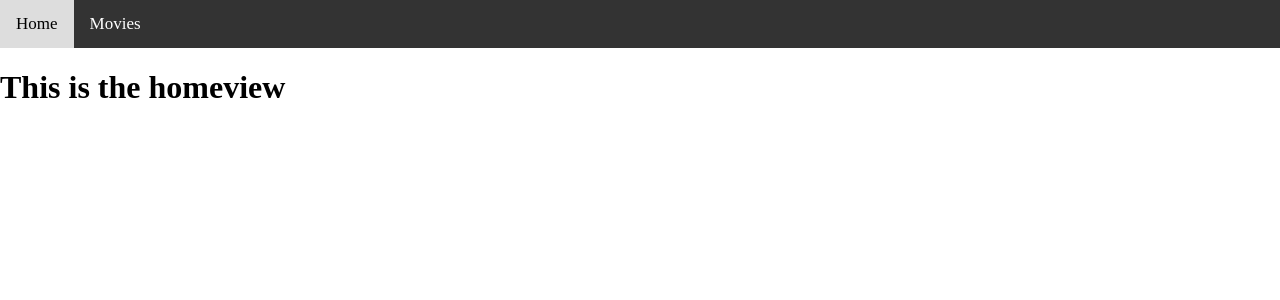
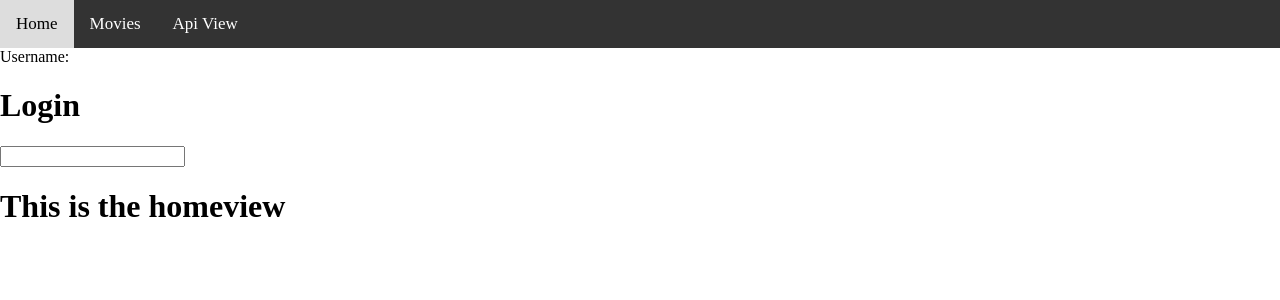
Before and after one commit to Richardzejak/codealongreact, a React (Create React App) app: page /home in a window 1280 px wide. Shown: the top 300 px of the page. Built offline with nearby package versions, Linux system fonts and the light colour scheme.

Commit message:
usecontext

```diff
--- a/package.json
+++ b/package.json
@@ -6,6 +6,7 @@
     "@testing-library/jest-dom": "^5.15.0",
     "@testing-library/react": "^11.2.7",
     "@testing-library/user-event": "^12.8.3",
+    "axios": "^0.24.0",
     "react": "^17.0.2",
     "react-dom": "^17.0.2",
     "react-router-dom": "^6.0.2",
--- a/src/App.js
+++ b/src/App.js
@@ -1,14 +1,17 @@
 import { Routes } from "./routes/Routes"
 import { Navigation } from "./components/Navigation"
 import { GlobalStyles } from "./shared/styles/GlobalStyles"
+import { UserProvider } from "./shared/provider/UserProvider"
 
 export const App = () => {
   return (
     <div>
-      <GlobalStyles />
-      <Routes>
-        <Navigation />
-      </Routes>
+      <UserProvider>
+        <GlobalStyles />
+        <Routes>
+          <Navigation />
+        </Routes>
+      </UserProvider>
     </div>
   )
 }
--- a/src/components/Navigation.jsx
+++ b/src/components/Navigation.jsx
@@ -11,6 +11,8 @@ export const Navigation = () => {
                 <NavI to="/home">Home</NavI>
 
                 <NavI to="/movies">Movies</NavI>
+
+                <NavI to="/DisplayDataView">Api View</NavI>
             </Nav>
         </div >
     )
--- a/src/routes/Routes.jsx
+++ b/src/routes/Routes.jsx
@@ -1,17 +1,25 @@
-import { BrowserRouter, Routes as Switch, Route } from "react-router-dom"
+import { useContext } from 'react'
+import { UserContext } from '../shared/provider/UserProvider'
+import { BrowserRouter, Routes as Switch, Route, Navigate } from "react-router-dom"
 import { HomeView } from "../views/home/HomeView"
 import { MoviesView } from '../views/movies/MoviesView'
+import { DisplayDataView } from "../views/displaydata/DisplayDataView"
 import RoutingPath from "./RoutingPath"
 
 
 export const Routes = ({ children }) => {
+    const [authenticatedUser, setAuthenticatedUser] = useContext(UserContext)
+
     return (
         <BrowserRouter>
             {children}
+            <span>Username: {authenticatedUser}</span>
             <Switch>
+                <Route path={'/'} element={<Navigate to="/home" />} />
                 <Route path={RoutingPath.homeView} element={<HomeView />} />
                 <Route path={RoutingPath.moviesView} element={<MoviesView />} />
+                <Route path={RoutingPath.displayDataView} element={<DisplayDataView />} />
             </Switch>
-        </BrowserRouter>
+        </BrowserRouter >
     )
 }
--- a/src/routes/RoutingPath.js
+++ b/src/routes/RoutingPath.js
@@ -1,7 +1,9 @@
 const homeView = '/home'
 const moviesView = '/movies'
+const displayDataView = '/displayDataView'
 
 export default {
     homeView,
-    moviesView
+    moviesView,
+    displayDataView
 }
--- /dev/null
+++ b/src/shared/api/PokemonAPI.js
@@ -0,0 +1,7 @@
+import Axios from 'axios'
+
+const PokemonAPI = Axios.create({
+    baseURL: 'https://pokeapi.co/api/v2/'
+})
+
+export default PokemonAPI
--- /dev/null
+++ b/src/shared/api/service/PokemonAPIService.js
@@ -0,0 +1,9 @@
+import http from '../PokemonAPI'
+
+const searchPokemon = (search) => {
+    return http.get(`/pokemon/${search}`)
+}
+
+export default {
+    searchPokemon
+}
--- /dev/null
+++ b/src/shared/provider/UserProvider.js
@@ -0,0 +1,13 @@
+import { useState, createContext } from 'react'
+
+export const UserContext = createContext()
+
+export const UserProvider = ({ children }) => {
+    const [authenticatedUser, setAuthenticatedUser] = useState()
+
+    return (
+        <UserContext.Provider value={[authenticatedUser, setAuthenticatedUser]}>
+            {children}
+        </ UserContext.Provider >
+    )
+}
--- /dev/null
+++ b/src/views/displaydata/DisplayDataView.jsx
@@ -0,0 +1,36 @@
+import Axios from 'axios'
+import { useState, useEffect } from 'react'
+import PokemonAPIService from '../../shared/api/service/PokemonAPIService'
+
+export const DisplayDataView = () => {
+    const [serverResponse, setServerResponse] = useState()
+    const [search, setSearch] = useState('')
+
+    const fetchData2 = async () => {
+        try {
+            const { data } = await PokemonAPIService.searchPokemon(search.toLowerCase())
+            setServerResponse(data)
+            console.log(data)
+        } catch (error) {
+            console.log(error)
+        }
+    }
+
+    /*useEffect(() => {
+        fetchData2()
+    }, [search])*/
+
+    return (
+        <div>
+            <input type="text" onKeyDown={(e) => { if (e.key.toLowerCase() === "enter") fetchData2() }} onChange={(e) => setSearch(e.target.value)} />
+            <button onClick={() => fetchData2()}>Search</button>
+            {/*button onClick={() => console.log(serverResponse)}> Show Variable</button>*/}
+
+
+            {serverResponse?.name && <h1> Name: {serverResponse?.name}</h1>}
+            {serverResponse?.abilities && <h3> Ability: {serverResponse?.abilities[0].ability.name}</h3>}
+            {serverResponse?.abilities && <h3> Hidden: {serverResponse?.abilities[1].ability.name}</h3>}
+            {serverResponse?.sprites && <img src={serverResponse?.sprites.front_default} />}
+        </div >
+    )
+}
--- a/src/views/home/HomeView.jsx
+++ b/src/views/home/HomeView.jsx
@@ -1,6 +1,13 @@
+import { useContext } from 'react'
+import { UserContext } from '../../shared/provider/UserProvider'
+
 export const HomeView = () => {
+    const [authenticatedUser, setAuthenticatedUser] = useContext(UserContext)
+
     return (
         <div>
+            <h1>Login</h1>
+            <input onChange={event => setAuthenticatedUser(event.target.value)} />
             <h1>This is the homeview</h1>
         </div>
     )
```
Also changed, not shown: 1 other file (tests, documents, lock files or other folders).
